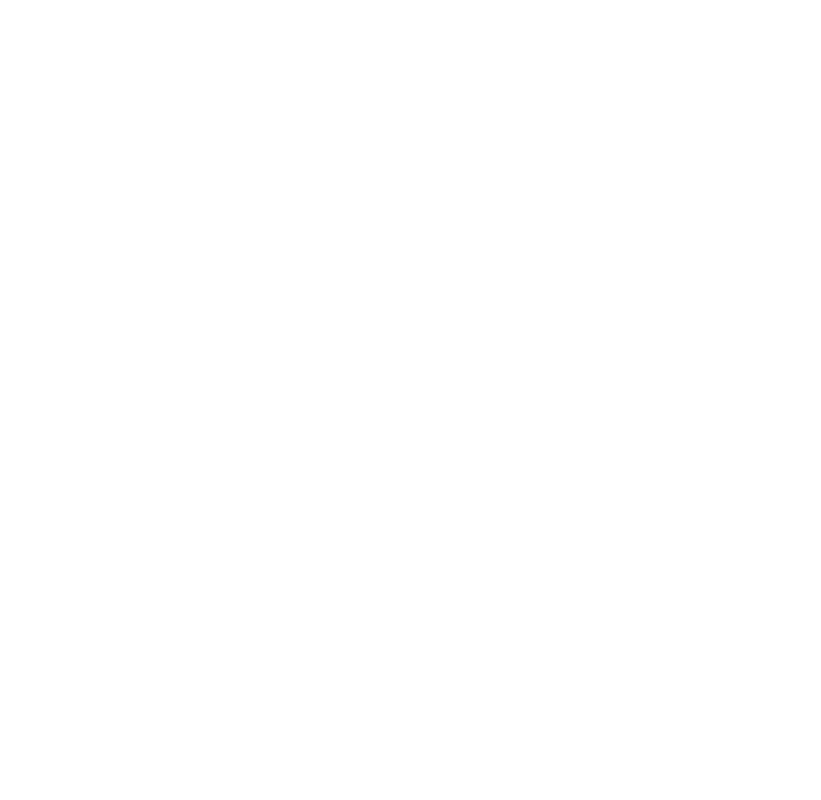
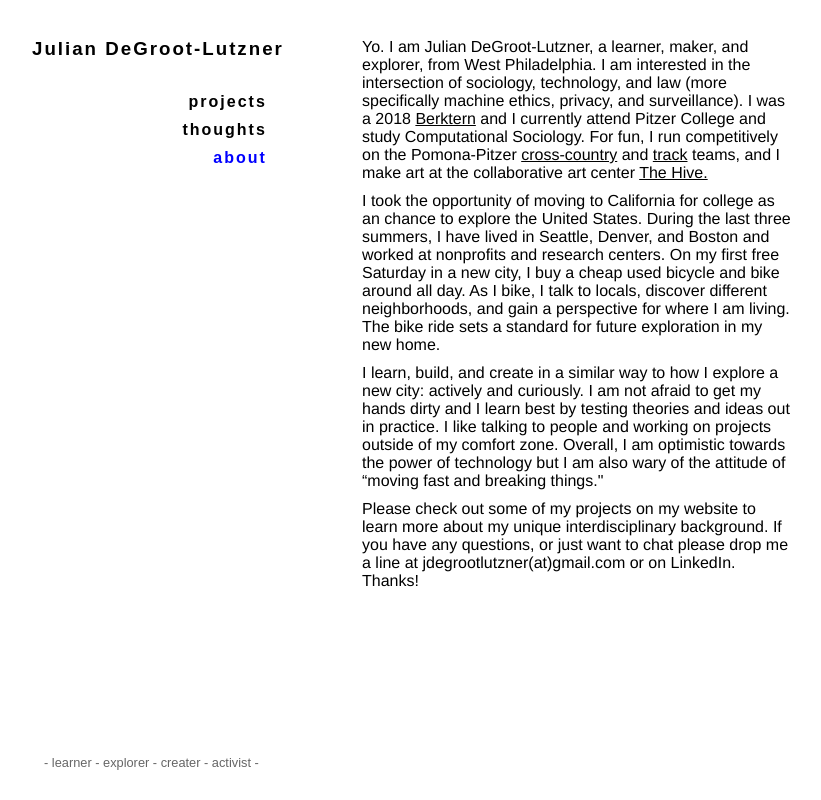
Before and after one commit to jdegrootlutzner/jdegrootlutzner.github.io, a plain HTML site: page about.html in a window 1280 px wide. Shown: the whole page, without its empty margins (6-827 px from the left). Drawn offline with nearby package versions, Linux system fonts and the light colour scheme.

Commit message:
added about page

```diff
--- a/about.html
+++ b/about.html
@@ -0,0 +1,126 @@
+<!DOCTYPE html>
+<!-- Main projects page
+Created in January 2019
+Sight inspired with permission by friend Juliana Castro
+Use jQuery, masonry, and imagesLoaded
+http://julianacastro.co/ -->
+<title>Julian DeGroot-Lutzner</title>
+<link rel="stylesheet" id="main_css-css"
+href="assets/style.css" type="text/css" media="all">
+
+<meta name="viewport" content="width=device-width, initial-scale=1.0">
+
+</head>
+
+<body>
+  <!-- Keywords for Search Engine Optimization -->
+  <div id="keywords" style="display: none;">
+    <h1> Julian DeGroot-Lutzner - Julian - DeGroot - Lutzner </h1>
+  </div>
+
+  <div id="wrapper">
+
+    <aside>
+      <!-- Navigation -->
+      <nav>
+        <div id="nav-title">
+          <a href="https://jdegrootlutzner.github.io">Julian DeGroot-Lutzner</a>
+          <!-- Insert Logo Here instead of name? -->
+        </div>
+        <ul class="nav-menu-links">
+          <li>
+            <a title="projects"
+            href="https://jdegrootlutzner.github.io" >
+            projects
+          </a>
+        </li>
+        <li>
+          <a title="thoughts" href="https://jdegrootlutzner.github.io">
+            thoughts
+          </a></li>
+          <li>
+            <a title="about"
+            href="https://jdegrootlutzner.github.io/about" style = "color:blue">
+              about
+            </a>
+          </li>
+        </ul>
+      </nav>
+    </aside>
+
+    <section class="posts" >
+      <div id = "project-content" >
+        <p>  Yo. I am Julian DeGroot-Lutzner, a learner, maker, and explorer, from
+          West Philadelphia. I am interested in the intersection of sociology,
+          technology, and law (more specifically machine ethics, privacy, and
+          surveillance). I was a 2018 <a href="https://cyber.harvard.edu/getinvolved/internships"> Berktern</a> and I currently attend Pitzer College
+          and study Computational Sociology. For fun, I run competitively on the
+          Pomona-Pitzer <a href="http://www.sagehens.com/sports/mxc/index">cross-country</a> and <a href src="http://www.sagehens.com/sports/mtrack/index">track</a> teams, and I make art at the
+          collaborative art center <a href="https://creativity.claremont.edu/">The Hive. </a>
+        </p>
+        <p>
+          I took the opportunity of moving to California for college as an
+          chance to explore the United States. During the
+          last three summers, I have lived in Seattle, Denver, and Boston and worked at nonprofits and research centers.
+          On my first free Saturday in a new city, I buy a cheap used
+          bicycle and bike around all day. As I bike,
+          I talk to locals, discover different neighborhoods, and gain a
+          perspective for where I am living. The bike ride sets a standard
+          for future exploration in my new home.
+        </p>
+        <p> I learn, build, and create in a similar way to how I explore a new city: actively and curiously. I am not afraid to get my hands dirty and I learn best by testing theories and ideas out in practice. I like talking to people and working on projects outside of my comfort zone. Overall, I am optimistic towards the power of technology but I am also wary of the attitude of “moving fast and breaking things."
+        </p>
+        <p> Please check out some of my projects on my website to learn more about my unique interdisciplinary background. If you have any questions, or just want to chat please drop me a line at jdegrootlutzner(at)gmail.com or on LinkedIn. Thanks!
+        </p>
+      </div>
+      <!-- navigation for when I get to more than 9 projects -->
+      <!-- <div id= "num-nav">
+      <p> \< 1 2 \> </p>
+    </div> -->
+    </section>
+
+    <!-- FOOTER -->
+    <footer>
+      <p>
+        - learner - explorer - creater - activist -
+      </p>
+    </footer>
+
+  </div>
+
+
+  <script type="text/javascript"><!--
+  wpa2a.targets=[];
+  wpa2a.html_done=true;if(wpa2a.script_ready&&!wpa2a.done)wpa2a.init();wpa2a.script_load();
+  //--></script>
+
+  <!-- load JS packages -->
+  <!-- jquery -->
+  <script type="text/javascript"
+  src = "https://ajax.googleapis.com/ajax/libs/jquery/2.1.4/jquery.min.js">
+  </script>
+  <!-- masonry -->
+  <script type="text/javascript"
+  src = "https://unpkg.com/masonry-layout@4/dist/masonry.pkgd.min.js">
+  </script>
+  <!-- imagesloaded -->
+  <script type="text/javascript"
+  src = "https://unpkg.com/imagesloaded@4/imagesloaded.pkgd.min.js">
+  </script>
+
+  <!-- wait for photos to load and then initialize masonry -->
+  <script>
+  jQuery(document).ready(function($) {
+    $('.posts').imagesLoaded(
+      function(){
+        $('.posts').masonry({
+          itemSelector : '.item',
+          columnWidth : '.item'
+        });
+      }
+    );
+  });
+  </script>
+
+</body>
+</html>
--- a/assets/style.css
+++ b/assets/style.css
@@ -19,7 +19,14 @@ a, a:visited, a:hover {
   color: #000;
 }
 
-
+#project-content{
+  font-family: 'Helvetica', 'Fira Coda';
+  max-width: 450px;
+  margin-left: 30px;
+  padding-bottom: 30px;
+  position: relative;
+  float: left;
+}
 
 /* ---------------------------------
 NAVIGATION & LINKS (header.php)
@@ -202,7 +209,10 @@ Change In Window Size
     font-size: 1.1em;
     letter-spacing: initial;
   }
+  #project-content{
+    margin-left: 0px;
 
+  }
   footer p {
     margin-top: 20px;
     text-align: center;
@@ -296,4 +306,5 @@ Change In Window Size
 
 
 
+
 }
```
Also changed, not shown: index.html (+1 -1 lines), 1 other file.
